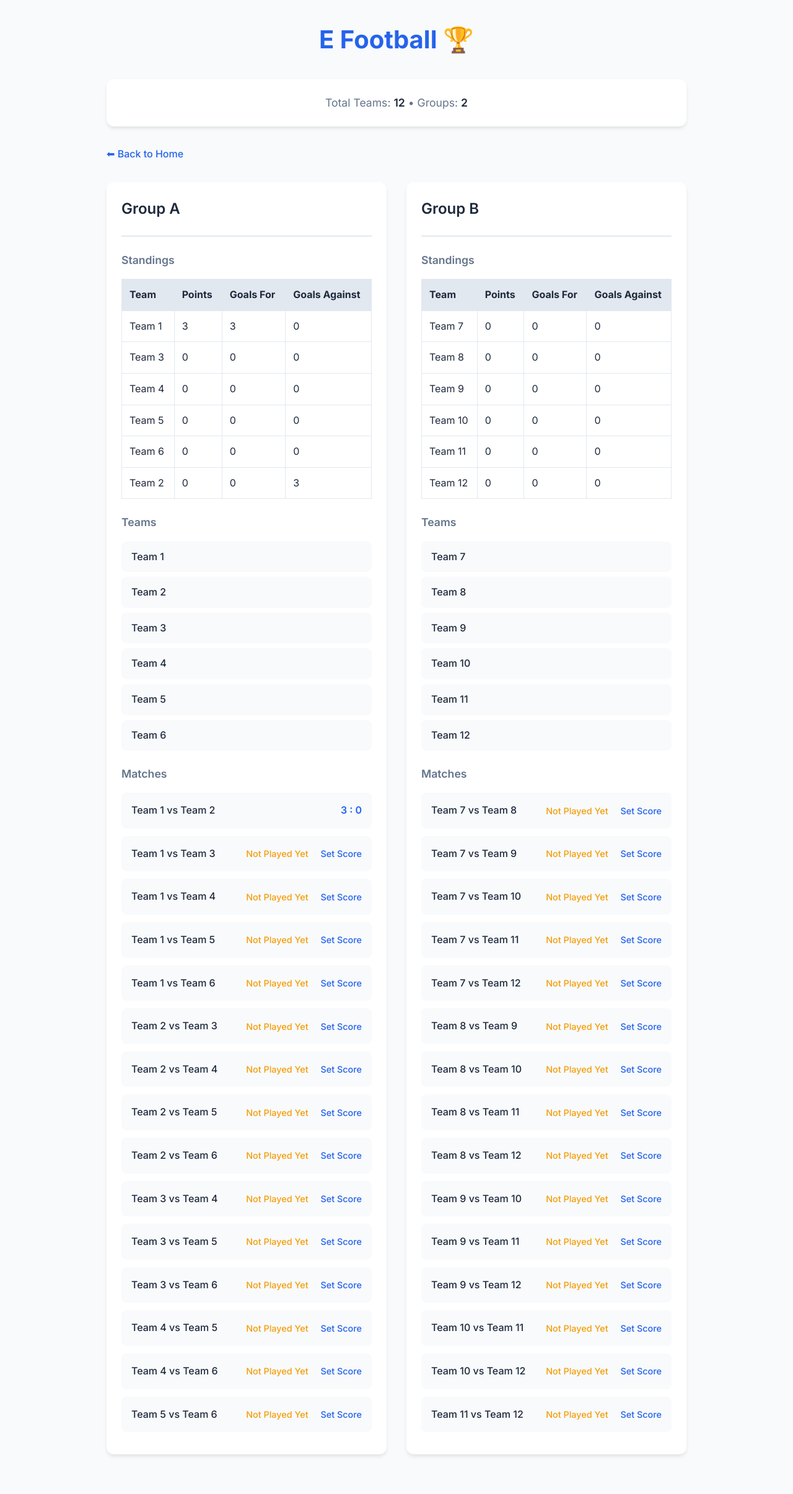
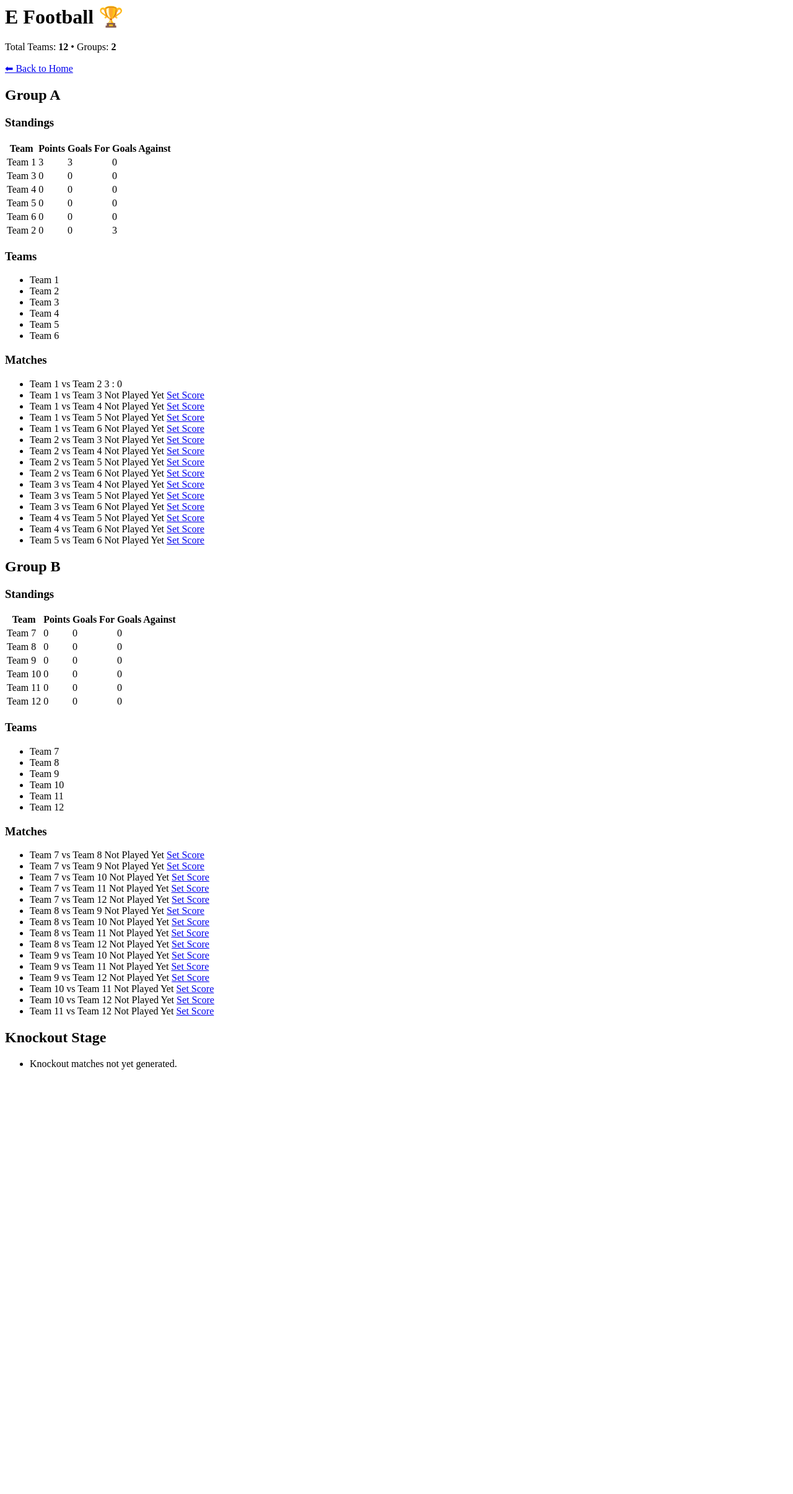
Before and after one commit to RkTushar/Tournamento----using-python, a Django app: page /tournament/1/ in a window 1280 px wide. Shown: the whole page at 62% size. After the commit the page ends 1726 px from the top, so only its background shows below. Run offline with Django 5.2, Linux system fonts and the light colour scheme; data comes from the database, SQL or seed files in the repository.

Commit message:
Update tournament_detail.html

```diff
--- a/tournamento/core/templates/core/tournament_detail.html
+++ b/tournamento/core/templates/core/tournament_detail.html
@@ -1,196 +1,5 @@
-<!DOCTYPE html>
-<html lang="en">
-<head>
-    <meta charset="UTF-8">
-    <meta name="viewport" content="width=device-width,initial-scale=1">
-    <title>{{ tournament.name }} | Tournament Details</title>
-    <link href="https://fonts.googleapis.com/css2?family=Inter:wght@400;500;600;700&display=swap" rel="stylesheet">
-    <style>
-        :root {
-            --primary: #2563eb;
-            --primary-dark: #1d4ed8;
-            --secondary: #64748b;
-            --background: #f8fafc;
-            --surface: #ffffff;
-            --text: #1e293b;
-            --border: #e2e8f0;
-            --success: #22c55e;
-            --warning: #f59e0b;
-        }
-
-        * {
-            margin: 0;
-            padding: 0;
-            box-sizing: border-box;
-        }
-
-        body {
-            font-family: 'Inter', sans-serif;
-            background-color: var(--background);
-            color: var(--text);
-            line-height: 1.6;
-            padding: 2rem;
-            max-width: 1000px;
-            margin: 0 auto;
-        }
-
-        .header {
-            text-align: center;
-            margin-bottom: 2rem;
-        }
-
-        h1 {
-            font-size: 2.5rem;
-            color: var(--primary);
-            margin-bottom: 1rem;
-            font-weight: 700;
-        }
-
-        .tournament-info {
-            background: var(--surface);
-            padding: 1.5rem;
-            border-radius: 12px;
-            margin-bottom: 2rem;
-            box-shadow: 0 4px 6px -1px rgb(0 0 0 / 0.1);
-            text-align: center;
-        }
-
-        .tournament-info p {
-            color: var(--secondary);
-            font-size: 1.1rem;
-        }
-
-        .tournament-info strong {
-            color: var(--text);
-            font-weight: 600;
-        }
-
-        .groups-container {
-            display: grid;
-            grid-template-columns: repeat(auto-fit, minmax(300px, 1fr));
-            gap: 2rem;
-            margin-bottom: 2rem;
-        }
-
-        .group-card {
-            background: var(--surface);
-            border-radius: 12px;
-            padding: 1.5rem;
-            box-shadow: 0 4px 6px -1px rgb(0 0 0 / 0.1);
-        }
-
-        .group-header {
-            margin-bottom: 1.5rem;
-            padding-bottom: 1rem;
-            border-bottom: 2px solid var(--border);
-        }
-
-        h2 {
-            color: var(--text);
-            font-size: 1.5rem;
-            font-weight: 600;
-            margin-bottom: 0.5rem;
-        }
-
-        h3 {
-            color: var(--secondary);
-            font-size: 1.1rem;
-            font-weight: 600;
-            margin: 1.5rem 0 1rem;
-        }
-
-        .teams-list, .matches-list, .standings-list {
-            list-style: none;
-        }
-
-        .team-item {
-            background: var(--background);
-            padding: 0.75rem 1rem;
-            border-radius: 8px;
-            margin-bottom: 0.5rem;
-            font-weight: 500;
-        }
-
-        .match-item {
-            background: var(--background);
-            padding: 1rem;
-            border-radius: 8px;
-            margin-bottom: 0.75rem;
-            display: flex;
-            justify-content: space-between;
-            align-items: center;
-        }
-
-        .match-teams {
-            font-weight: 500;
-        }
-
-        .match-score {
-            font-weight: 600;
-            color: var(--primary);
-        }
-
-        .match-not-played {
-            color: var(--warning);
-            font-size: 0.9rem;
-            font-weight: 500;
-        }
-
-        .set-score {
-            color: var(--primary);
-            font-weight: 500;
-            text-decoration: none;
-            margin-left: 1rem;
-        }
-
-        .set-score:hover {
-            color: var(--primary-dark);
-            text-decoration: underline;
-        }
-
-        .back-link {
-            display: inline-flex;
-            align-items: center;
-            gap: 0.5rem;
-            color: var(--primary);
-            text-decoration: none;
-            font-weight: 500;
-            transition: color 0.2s ease;
-            margin-bottom: 2rem;
-        }
-
-        .back-link:hover {
-            color: var(--primary-dark);
-            text-decoration: none;
-        }
-
-        table {
-            width: 100%;
-            border-collapse: collapse;
-            margin-bottom: 1.5rem;
-        }
-
-        th, td {
-            padding: 0.75rem;
-            border: 1px solid var(--border);
-            text-align: left;
-        }
-
-        th {
-            background: var(--border);
-            color: var(--text);
-        }
-
-        @media (max-width: 640px) {
-            body {
-                padding: 1rem;
-            }
-            .groups-container {
-                grid-template-columns: 1fr;
-            }
-        }
-    </style>
-</head>
+<!-- Keep your existing <head> section unchanged -->
+<!-- START OF <body> SECTION -->
     <body>
         <div class="header">
             <h1>{{ tournament.name }} 🏆</h1>
@@ -207,6 +16,7 @@
             ⬅ Back to Home
         </a>
 
+        <!-- Group Stage -->
         <div class="groups-container">
             {% for group, standings in groups_data %}
                 <div class="group-card">
@@ -270,5 +80,35 @@
                 </div>
             {% endfor %}
         </div>
+
+        <!-- Knockout Stage Section -->
+        <div class="group-card">
+            <div class="group-header">
+                <h2>Knockout Stage</h2>
+            </div>
+
+            <ul class="matches-list">
+                {% for match in knockout_matches %}
+                    <li class="match-item">
+                        <span class="match-teams">
+                            <strong>{{ match.get_stage_display }}:</strong>
+                            {{ match.team_a.name }} vs {{ match.team_b.name }}
+                        </span>
+                        {% if match.played %}
+                            <span class="match-score">{{ match.score_a }} : {{ match.score_b }}</span>
+                        {% else %}
+                            <span class="match-not-played">
+                                Not Played Yet
+                                <a class="set-score" href="{% url 'update_match_score' match.id %}">Set Score</a>
+                            </span>
+                        {% endif %}
+                    </li>
+                {% empty %}
+                    <li class="match-item">
+                        <span class="match-not-played">Knockout matches not yet generated.</span>
+                    </li>
+                {% endfor %}
+            </ul>
+        </div>
     </body>
     </html>
```
Lines whose indentation alone changed are shown as unchanged.
